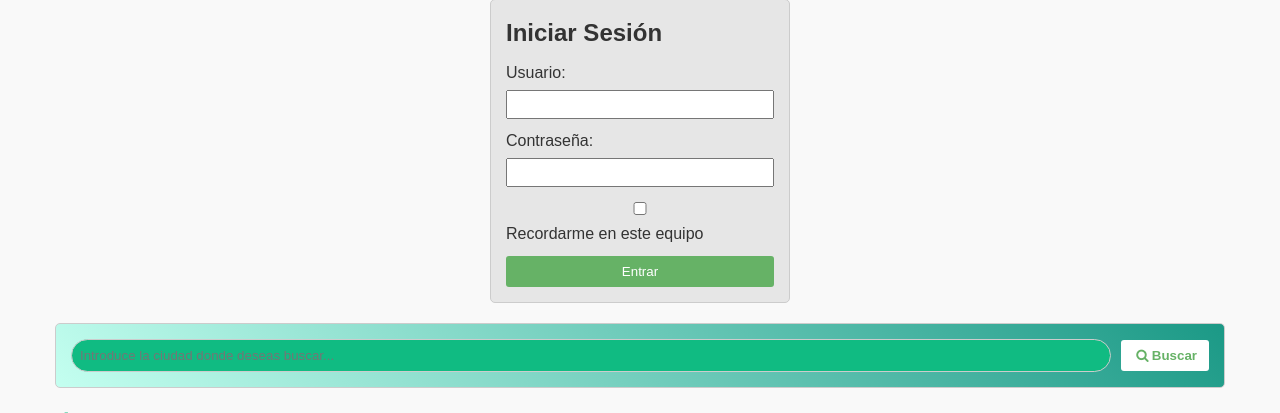
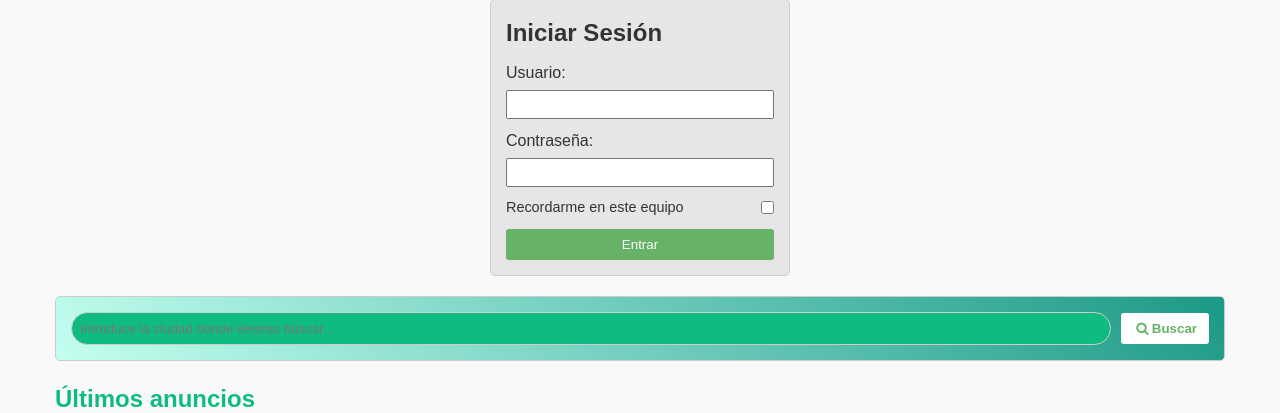
Before and after one commit to SanCam23/DAW, a PHP site: page / in a window 1280 px wide. Shown: the part 135-548 px from the top of the page. Run offline with PHP 8.4, Linux system fonts and the light colour scheme.

Commit message:
Bienvenida, Hora Visita, Recordarme Login y CSS

```diff
--- a/Practica2/css/general.css
+++ b/Practica2/css/general.css
@@ -35,7 +35,7 @@ header.Cabecera {
         display: flex;
         flex-direction: column;
 
-        h1 {
+        h1, p {
             font-family: 'Playfair Display', serif;
             margin: 0;
             font-size: 2em;
@@ -46,6 +46,10 @@ header.Cabecera {
             margin: 0;
             font-weight: normal;
             font-size: 1.5em;
+        }
+
+        p {
+            font-size: 1.2em;
         }
     }
 
@@ -77,6 +81,7 @@ header.Cabecera {
         }
     }
 }
+
 /* Panel de Anuncios y Visitados Recientemente */
 
 #ultimos-anuncios {
--- a/Practica2/css/index.css
+++ b/Practica2/css/index.css
@@ -10,11 +10,13 @@
         display: flex;
         flex-direction: column;
 
-        label {
+        label:not(.recordarme-label) {
             margin-top: 10px;
         }
 
-        input {
+        /* CORRECCIÓN 1: Aplicar el width: 100% solo a text y password */
+        input[type="text"],
+        input[type="password"] {
             width: 100%;
             padding: 5px;
             margin-top: 5px;
@@ -31,6 +33,21 @@
 
             &:hover {
                 background-color: #276927;
+            }
+        }
+
+        label.recordarme-label {
+            display: flex;
+            flex-direction: row;
+            align-items: center;
+            justify-content: space-between;
+            margin-top: 10px;
+            font-size: 0.9em;
+
+            input[type="checkbox"] {
+                width: auto;
+                margin-top: 0;
+                margin-left: 10px;
             }
         }
     }
@@ -81,7 +98,7 @@ main {
 }
 
 /* --------------------------------------------------
-   MEDIA QUERIES
+   MEDIA QUERIES (SOLO PARA #busqueda-rapida)
 -------------------------------------------------- */
 
 @media (max-width: 767px) {
--- a/Practica2/index.php
+++ b/Practica2/index.php
@@ -63,8 +63,8 @@
 
                 <!-- Checkbox "Recordarme" -->
                 <label class="recordarme-label">
+                    Recordarme en este equipo
                     <input type="checkbox" name="recordarme" value="1" id="recordarme">
-                    Recordarme en este equipo
                 </label>
 
                 <button type="submit">Entrar</button>
@@ -73,17 +73,8 @@
     <?php endif; ?>
 
     <main>
-        <!-- SECCIÓN DE BIENVENIDA SOLO PARA USUARIOS AUTENTICADOS -->
-        <?php if (isset($_SESSION['usuario_autenticado']) && $_SESSION['usuario_autenticado'] === true): ?>
-            <section class="bienvenida-usuario">
-                <h2>Bienvenido a VENTAPLUS</h2>
-                <div class="info-usuario">
-                    <p>Hola, <strong><?php echo $_SESSION['nombre_usuario']; ?></strong>!</p>
-                    <?php if (isset($_SESSION['ultima_visita'])): ?>
-                        <p>Su última visita fue el <?php echo $_SESSION['ultima_visita']; ?></p>
-                    <?php endif; ?>
-                </div>
-            </section>
+        <?php if (isset($_SESSION['ultima_visita'])): ?>
+            <p id="visita">Su última visita fue el <?php echo $_SESSION['ultima_visita']; ?></p>
         <?php endif; ?>
 
         <!-- BÚSQUEDA RÁPIDA (SIEMPRE VISIBLE) -->
```
